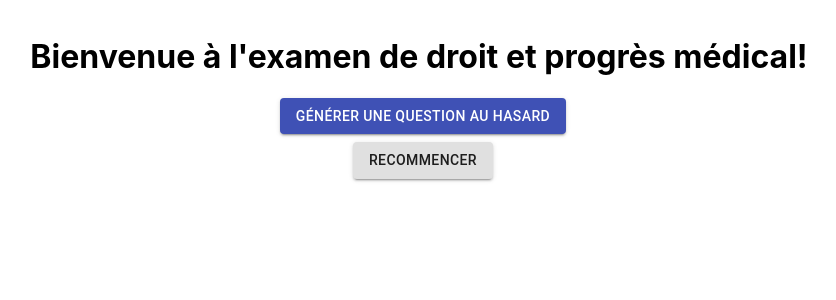
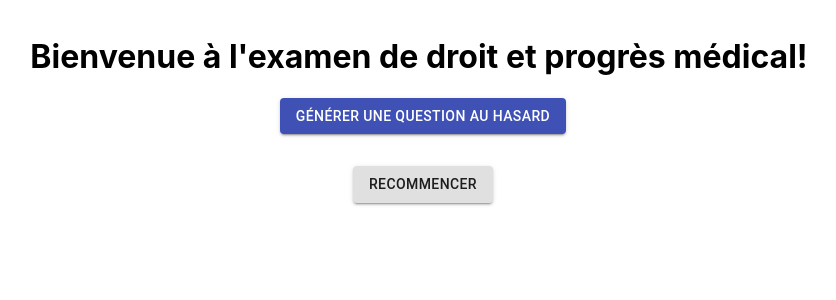
Before and after one commit to mauquoic/Question-Generator, a React (Create React App) app: page / in a window 1280 px wide. Shown: the top 300 px of the page, without its empty margins (217-1053 px from the left). Built offline with nearby package versions, Linux system fonts and the light colour scheme.

Commit message:
tiny changes

```diff
--- a/src/App.tsx
+++ b/src/App.tsx
@@ -41,7 +41,7 @@ function App() {
               <Grid container justify="center">
                 {questions.map((question) =>
                     <Grid container item xs={8} direction="row" key={question.id} className={classes.row}>
-                      <Grid item xs={12} alignItems="flex-end">
+                      <Grid item xs={12} alignItems="flex-end" style={{fontSize: 16}}>
                         {question.id}. {question.question}
                       </Grid>
                     </Grid>
--- a/src/styles.ts
+++ b/src/styles.ts
@@ -9,7 +9,7 @@ export const useStyles = makeStyles((theme: Theme) =>
         paddingBottom: theme.spacing(3)
       },
       row: {
-        paddingBottom: theme.spacing(1)
+        paddingBottom: theme.spacing(4)
       },
     }),
 );
```
